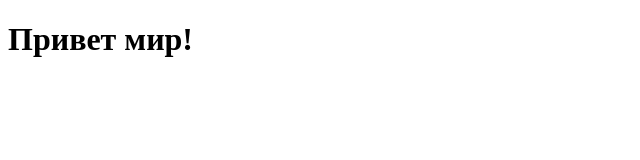
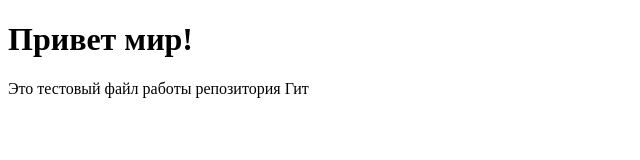
Before and after one commit to kryugerHuman90281/6-device-1, a plain HTML site: page index.html in a window 1280 px wide. Shown: the whole page, without its empty margins (0-640 px from the left). Drawn offline with Linux system fonts and the light colour scheme.

Commit message:
Add text description

```diff
--- a/index.html
+++ b/index.html
@@ -6,5 +6,6 @@
 </head>
 <body>
     <h1>Привет мир!</h1>
+    <p>Это тестовый файл работы репозитория Гит</p>
 </body>
 </html>
```
